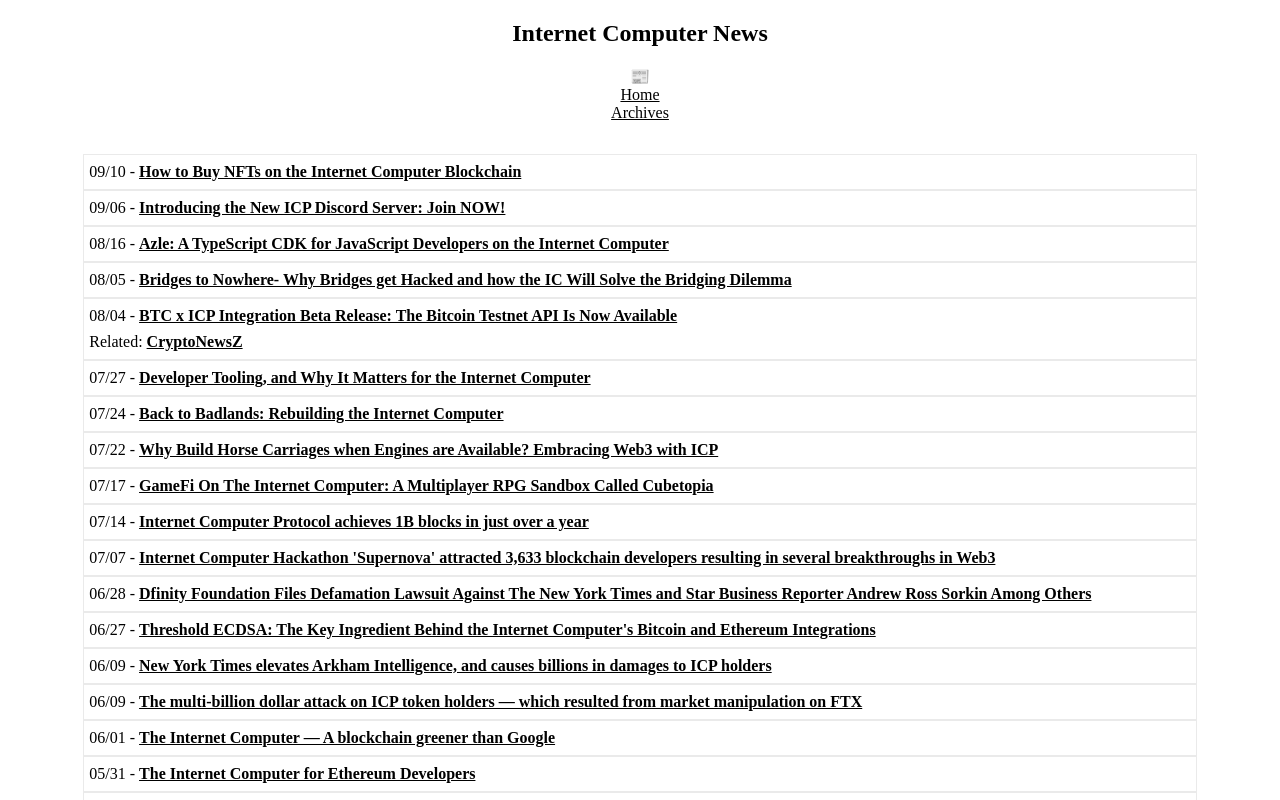
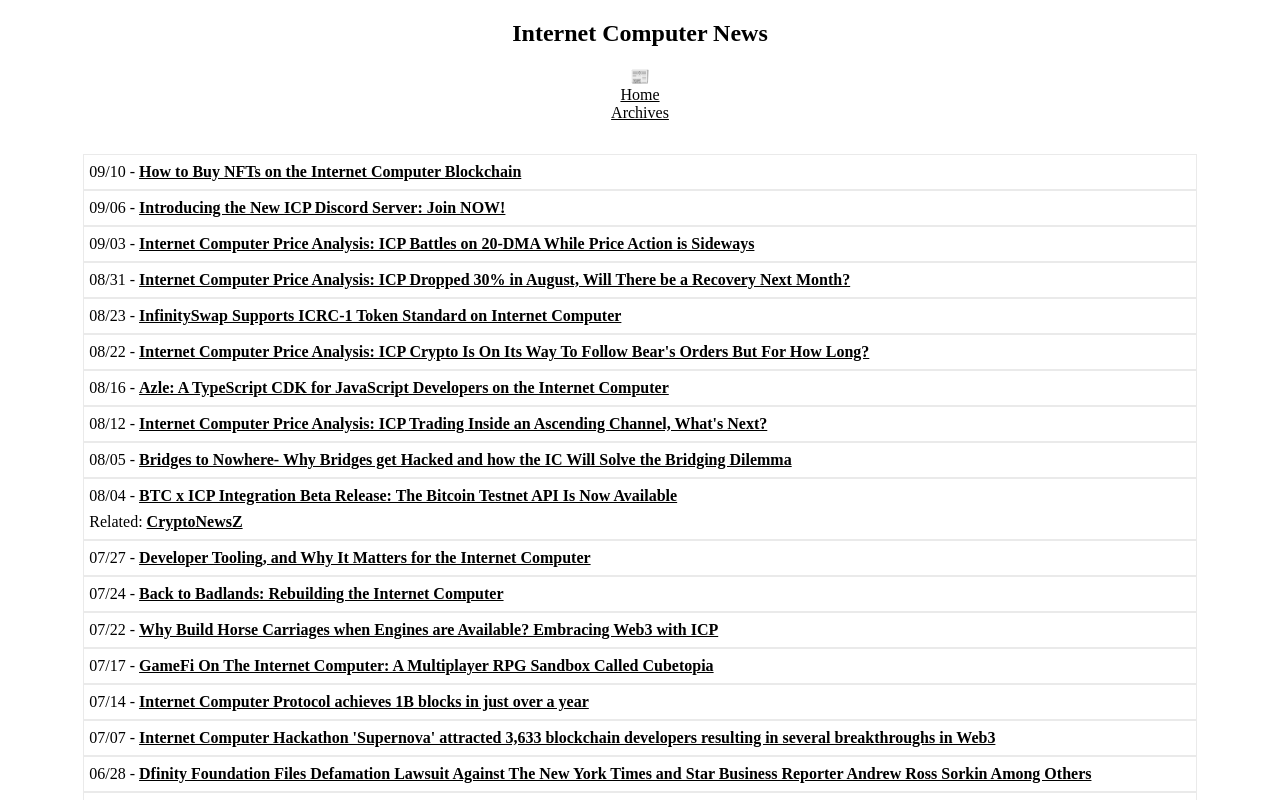
Before and after one commit to rjlucasm/ictoday, a Next.js app: page /news/2022 in a window 1280 px wide. Shown: the top 800 px of the page. Built offline with nearby package versions, Linux system fonts and the light colour scheme.

Commit message:
More news update

```diff
--- a/pages/news/2022.js
+++ b/pages/news/2022.js
@@ -25,8 +25,23 @@ export default function News22() {
             <div className="pagescard">09/06 -&nbsp;
                 <a href="https://medium.com/dfinity/introducing-the-internet-computers-new-icp-official-discord-server-join-now-24f3a8b39f8d" target="_blank" rel="noopener noreferrer">Introducing the New ICP Discord Server: Join NOW!</a>
             </div>
+            <div className="pagescard">09/03 -&nbsp;
+                <a href="https://www.thecoinrepublic.com/2022/09/03/internet-computer-price-analysis-icp-battles-on-20-dma-while-price-action-is-sideways/" target="_blank" rel="noopener noreferrer">Internet Computer Price Analysis: ICP Battles on 20-DMA While Price Action is Sideways</a>
+            </div>
+            <div className="pagescard">08/31 -&nbsp;
+                <a href="https://www.thecoinrepublic.com/2022/08/31/internet-computer-price-analysis-icp-dropped-30-in-august-will-there-be-a-recovery-next-month/" target="_blank" rel="noopener noreferrer">Internet Computer Price Analysis: ICP Dropped 30% in August, Will There be a Recovery Next Month?</a>
+            </div>
+            <div className="pagescard">08/23 -&nbsp;
+                <a href="https://www.cryptonewsz.com/infinityswap-supports-icrc-1-token-standard-on-internet-computer/" target="_blank" rel="noopener noreferrer">InfinitySwap Supports ICRC-1 Token Standard on Internet Computer</a>
+            </div>
+            <div className="pagescard">08/22 -&nbsp;
+                <a href="https://www.thecoinrepublic.com/2022/08/22/internet-computer-price-analysis-icp-crypto-is-on-its-way-to-follow-bears-orders-but-for-how-long/" target="_blank" rel="noopener noreferrer">Internet Computer Price Analysis: ICP Crypto Is On Its Way To Follow Bear&apos;s Orders But For How Long?</a>
+            </div>
             <div className="pagescard">08/16 -&nbsp;
                 <a href="https://medium.com/dfinity/azle-a-typescript-cdk-for-javascript-developers-on-the-internet-computer-444b86cd2da1" target="_blank" rel="noopener noreferrer">Azle: A TypeScript CDK for JavaScript Developers on the Internet Computer</a>
+            </div>
+            <div className="pagescard">08/12 -&nbsp;
+                <a href="https://www.thecoinrepublic.com/2022/08/12/internet-computer-price-analysis-icp-trading-inside-an-ascending-channel-whats-next/" target="_blank" rel="noopener noreferrer">Internet Computer Price Analysis: ICP Trading Inside an Ascending Channel, What&apos;s Next?</a>
             </div>
             <div className="pagescard">08/05 -&nbsp;
                 <a href="https://www.blog.infinityswap.one/bridges-to-nowhere-why-bridges-get-hacked-and-how-the-ic-will-solve-the-bridging-dilemma/" target="_blank" rel="noopener noreferrer">Bridges to Nowhere- Why Bridges get Hacked and how the IC Will Solve the Bridging Dilemma</a>
```
